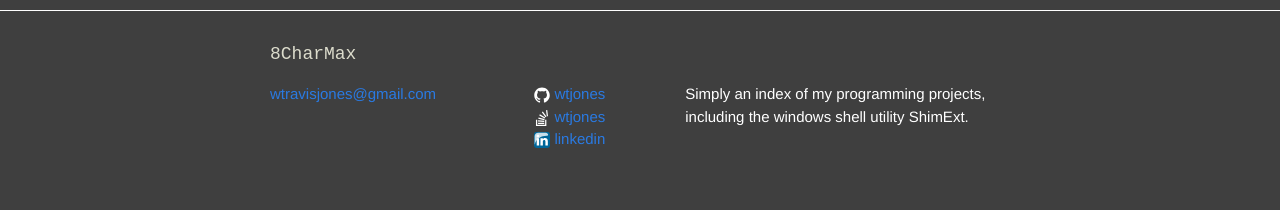
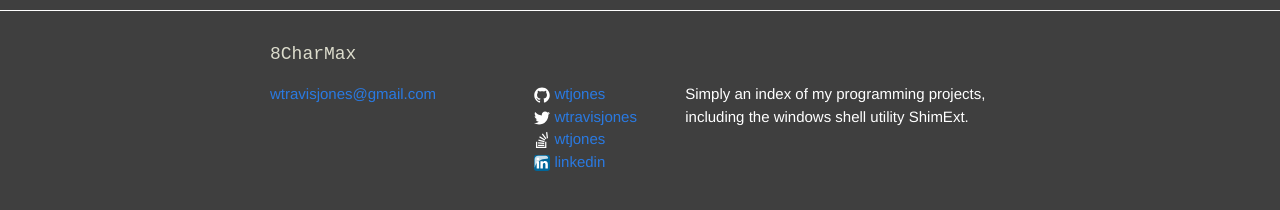
Before and after one commit to wtjones/8charmax, a Jekyll site: the page built from index.html, in a window 1280 px wide. Shown: the part 646-856 px from the top of the page. Built offline with Jekyll 4.4.1, drawn with Linux system fonts in a browser that asks for light colours.

Commit message:
added twitter

```diff
--- a/_config.yml
+++ b/_config.yml
@@ -6,7 +6,7 @@ description: > # this means to ignore newlines until "baseurl:"
 baseurl: "" # the subpath of your site, e.g. /blog/
 basecdn: "http://cdn.8charmax.com"
 url: "http://8charmax.com" # the base hostname & protocol for your site
-twitter_username:
+twitter_username: wtravisjones
 github_username:  wtjones
 stackoverflow_username: wtjones
 linkedin_username: wtravisjones
```
